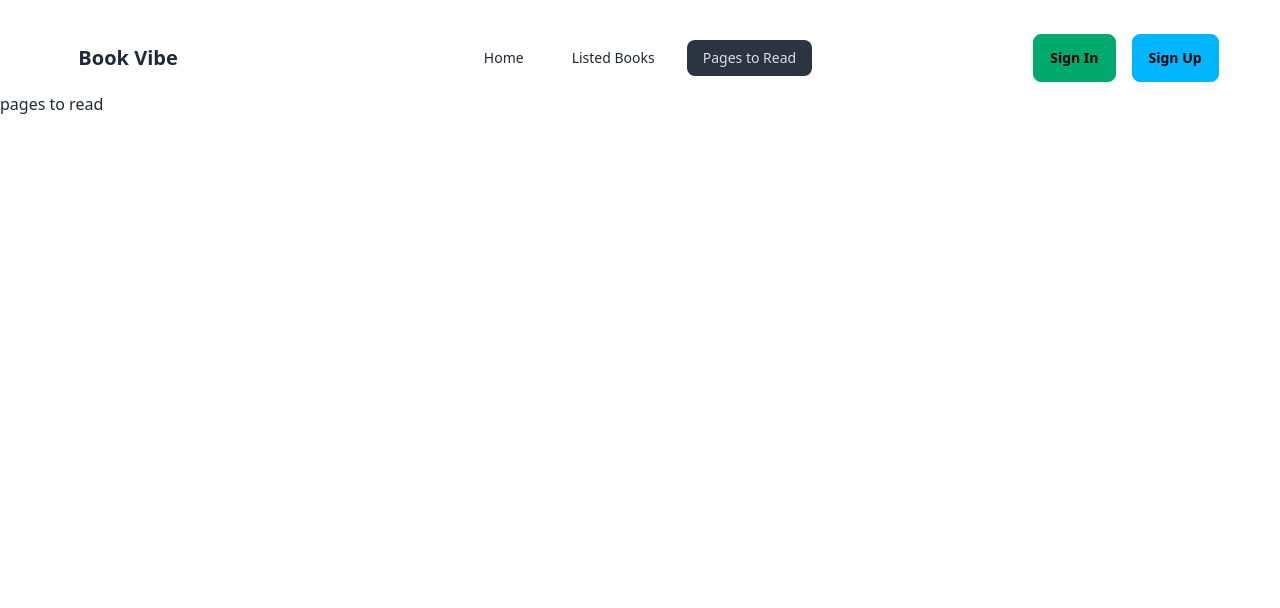
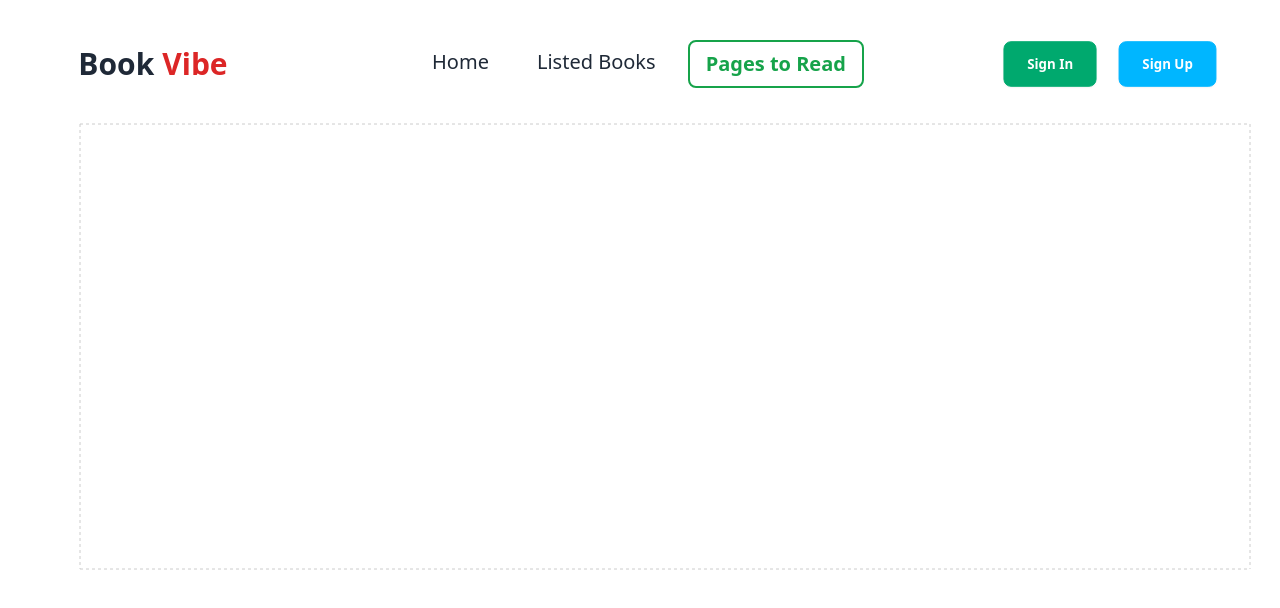
Before and after one commit to SoadAsHamimMahi/Book-Vive, a React (Vite) app: page /Pages in a window 1280 px wide. Shown: the top 608 px of the page. Built offline with nearby package versions, Linux system fonts and the light colour scheme.

Commit message:
Pages to Read section added and tostify added also some bug fixed

```diff
--- a/package.json
+++ b/package.json
@@ -19,6 +19,7 @@
     "react-icons": "^5.0.1",
     "react-router-dom": "^6.22.3",
     "react-toastify": "^10.0.5",
+    "recharts": "^2.12.3",
     "sort-by": "^1.2.0"
   },
   "devDependencies": {
--- a/public/Books.json
+++ b/public/Books.json
@@ -109,7 +109,7 @@
         "author": "J.R.R. Tolkien",
         "image": "https://m.media-amazon.com/images/I/51Jh5DZzPFL._SY445_SX342_.jpg",
         "review": "An epic high-fantasy trilogy following the quest to destroy the One Ring and defeat the Dark Lord Sauron.",
-        "totalPages": 1178,
+        "totalPages": 478,
         "rating": 4.8,
         "category": "Fantasy",
         "tags": ["Epic Fantasy", "Adventure"],
--- a/src/components/BookDetails/BookDetails.jsx
+++ b/src/components/BookDetails/BookDetails.jsx
@@ -1,6 +1,6 @@
 import React, { useState } from 'react';
 import { useLoaderData, useParams } from 'react-router-dom';
-import { ToastContainer } from 'react-toastify';
+import { ToastContainer, toast } from 'react-toastify';
 import 'react-toastify/dist/ReactToastify.css';
 import { saveDataToLocalStorage } from '../../utils';
 
@@ -10,6 +10,7 @@ const BookDetails = () => {
     const idInt = parseInt(bookId);
     const book = books.find(book => book.bookId === idInt);
     const [isBookAdded, setIsBookAdded] = useState(false);
+    const [isWishlisted, setIsWishlisted] = useState(false);
 
     const handleRead = () => {
         saveDataToLocalStorage(book, "readBooks");
@@ -17,14 +18,22 @@ const BookDetails = () => {
     }
 
     const handleWishlist = () => {
-        saveDataToLocalStorage(book, "wishlistBooks");
+        const readBooks = JSON.parse(localStorage.getItem("readBooks")) || [];
+        const haveReadBook = readBooks.find((item) => item.bookId === book.bookId);
+
+        if (haveReadBook) {
+           toast.error('You have already read this book');
+        } else {
+            saveDataToLocalStorage(book, "wishlistBooks");
+            setIsWishlisted(true);
+        }
     }
 
     return (
-        <div className="w-11/12 mx-auto my-16">
+        <div className="w-10/12 lg:w-11/12 mx-auto my-8 lg:my-16">
             <div className="flex flex-col lg:flex-row gap-4 lg:gap-12">
-                <div className='bg-base-200 lg:w-1/2 rounded-3xl flex justify-center items-center'>
-                    <img src={book.image} className=" p-4 lg:p-20 rounded-lg" alt="Book Cover" />
+                <div className='bg-base-200 w-11/12 lg:w-1/2 rounded-3xl flex justify-center items-center'>
+                    <img src={book.image} className="p-4 lg:p-20 rounded-lg" alt="Book Cover" />
                 </div>
                 <div className='lg:w-1/2 '>
                     <div>
--- a/src/components/Books/Books.jsx
+++ b/src/components/Books/Books.jsx
@@ -14,7 +14,7 @@ const Books = () => {
     return (
         <div className='w-11/12 mx-auto my-10 lg:my-24'>
             <div>
-                <h1 className='text-5xl font-bold text-center mb-8'>Books {books.length}</h1>
+                <h1 className='text-5xl font-bold text-center mb-8'>Books: {books.length}</h1>
             </div>
             <div className='grid grid-cols-1 lg:grid-cols-3 gap-6'>
                 {books.map(book => <Book key={book.bookId} book={book} />)}
--- a/src/components/HomeBanner/HomeBanner.jsx
+++ b/src/components/HomeBanner/HomeBanner.jsx
@@ -1,15 +1,17 @@
 import React from 'react';
+import { Link } from 'react-router-dom';
+
 
 const HomeBanner = () => {
     return (
-        <div className='mx-auto w-11/12'>
+        <div className='mx-auto w-11/12 lg:mt-11'>
             <div className="hero bg-base-200 rounded-3xl">
                 <div className="hero-content flex-col lg:flex-row-reverse my-10 lg:my-20">
                     <img src="BannerImage.png" className="max-w-sm rounded-lg" />
                     <div className='text-center lg:text-left'>
-                        <h1 className="text-5xl font-bold lg:w-3/5">Books to freshen up your bookshelf</h1>
+                        <h1 className="text-3xl lg:text-5xl font-bold lg:w-3/5">Books to freshen up your bookshelf</h1>
 
-                        <button className="btn btn-primary mt-7">Get Started</button>
+                        <Link to='/Listed'> <button className="btn btn-success text-white mt-7">View The List</button></Link>
                     </div>
                 </div>
             </div>
--- a/src/components/Navbar/Navbar.jsx
+++ b/src/components/Navbar/Navbar.jsx
@@ -6,13 +6,33 @@ const Navbar = () => {
 
     const links = <>
 
-        <li><NavLink to = "/">Home</NavLink></li>
-        <li><NavLink to = "/Listed">Listed Books</NavLink></li>
-        <li><NavLink to = "/Pages">Pages to Read</NavLink></li>
+        <li><NavLink  className={({ isActive, isPending }) =>
+                      isActive
+                        ? "flex border-green-600 border-2 font-semibold text-green-600 bg-none text-xl"
+                        : isPending
+                        ? "pending"
+                        : "text-xl hover:text-red-600 hover:border-2 hover:border-red-600 hover:bg-white"
+                    }  to = "/">Home</NavLink></li>
+
+        <li><NavLink  className={({ isActive, isPending }) =>
+                      isActive
+                        ? "flex border-green-600 border-2 font-semibold text-green-600 bg-none text-xl"
+                        : isPending
+                        ? "pending"
+                        : "text-xl hover:text-red-600 hover:border-2 hover:border-red-600 hover:bg-white"
+                    } to = "/Listed">Listed Books</NavLink></li>
+
+        <li><NavLink  className={({ isActive, isPending }) =>
+                      isActive
+                        ? "flex border-green-600 border-2 font-semibold text-green-600 bg-none text-xl"
+                        : isPending
+                        ? "pending"
+                        : "text-xl hover:text-red-600 hover:border-2 hover:border-red-600 hover:bg-white"
+                    }  to = "/Pages">Pages to Read</NavLink></li>
     </>
 
     return (
-        <div className="navbar bg-base-100 w-11/12 mx-auto mt-6">
+        <div className="navbar bg-base-100 w-5/6 lg:w-11/12 mx-auto mt-6">
             <div className="navbar-start">
                 <div className="dropdown">
                     <div tabIndex={0} role="button" className="btn btn-ghost lg:hidden">
@@ -22,16 +42,16 @@ const Navbar = () => {
                         {links}
                     </ul>
                 </div>
-                <a className="btn btn-ghost text-xl">Book Vibe</a>
+                <a className="btn btn-ghost text-xl lg:text-3xl font-bold">Book <span className='text-red-600'>Vibe</span></a>
             </div>
             <div className="navbar-center hidden lg:flex">
                 <ul className="menu menu-horizontal px-1 gap-4">
                 {links}
                 </ul>
             </div>
-            <div className="navbar-end gap-4">
-                <a className="btn btn-success">Sign In</a>
-                <a className="btn btn-info">Sign Up</a>
+            <div className="navbar-end gap-4 items-center">
+                <a className="btn btn-success hidden lg:block py-4 px-6 text-white">Sign In</a>
+                <a className="btn btn-info hidden lg:block py-4 px-6 text-white">Sign Up</a>
             </div>
         </div>
     );
--- a/src/components/PagesToRead/PagesToRead.jsx
+++ b/src/components/PagesToRead/PagesToRead.jsx
@@ -1,11 +1,63 @@
-import React from 'react';
+import React, { useState, useEffect } from 'react';
+import {
+  ResponsiveContainer,
+  BarChart,
+  CartesianGrid,
+  XAxis,
+  YAxis,
+  Bar,
+  Cell,
+} from 'recharts';
 
 const PagesToRead = () => {
-    return (
-        <div>
-            <h1>pages to read</h1>
-        </div>
-    );
+  const [selectchart, setSelectchart] = useState([]);
+
+  useEffect(() => {
+    const getReadBooks = JSON.parse(localStorage.getItem("readBooks")) || [];
+    setSelectchart(getReadBooks);
+  }, []);
+
+  const colors = ['#0088FE', '#00C49F', '#FFBB28', '#FF8042', 'red', 'pink'];
+
+  const getPath = (x, y, width, height) => {
+    return `M${x},${y + height}C${x + width / 3},${y + height} ${x + width / 2},${y + height / 3}
+    ${x + width / 2}, ${y}
+    C${x + width / 2},${y + height / 3} ${x + (2 * width) / 3},${y + height} ${x + width}, ${y + height}
+    Z`;
+  };
+
+  const TriangleBar = (props) => {
+    const { fill, x, y, width, height } = props;
+
+    return <path d={getPath(x, y, width, height)} stroke="none" fill={fill} />;
+  };
+
+  return (
+    <div className='flex justify-center items-center'>
+      <ResponsiveContainer height={500}>
+        <BarChart
+          width={1500}
+          height={500}
+          data={selectchart}
+          margin={{
+            top: 20,
+            right: 30,
+            left: 20,
+            bottom: 5,
+          }}
+        >
+          <CartesianGrid strokeDasharray="3 3" />
+          <XAxis dataKey="bookName" />
+          <YAxis />
+          <Bar dataKey="totalPages" fill="#8884d8" shape={<TriangleBar />} label={{ position: 'top' }}>
+            {selectchart.map((entry, index) => (
+              <Cell key={index} fill={colors[index % colors.length]} />
+            ))}
+          </Bar>
+        </BarChart>
+      </ResponsiveContainer>
+    </div>
+  );
 };
 
 export default PagesToRead;
--- a/src/components/Read/Read.jsx
+++ b/src/components/Read/Read.jsx
@@ -1,26 +1,21 @@
-import { useEffect, useState } from "react";
+import React, { useEffect, useState } from "react";
 import List from "../List/List";
 
 const Read = () => {
-
-    const [selectedReadBook, setSelectedReadBook] = useState([]);
+    const [selectedReadBooks, setSelectedReadBooks] = useState([]);
 
     useEffect(() => {
-
-        const getReadBook = JSON.parse(localStorage.getItem("books")) || [];
-        setSelectedReadBook (getReadBook);
-
-
-    },[])
+        const getReadBooks = JSON.parse(localStorage.getItem("readBooks")) || [];
+        setSelectedReadBooks(getReadBooks);
+    }, []);
 
     return (
         <div>
             <div>
-            {
-                selectedReadBook.map (data => <List key={data.bookId} data={data}></List>)
-            }
+                {selectedReadBooks.map((data) => (
+                    <List key={data.bookId} data={data} />
+                ))}
             </div>
-
         </div>
     );
 };
--- a/src/utils/index.js
+++ b/src/utils/index.js
@@ -1,11 +1,15 @@
+import { toast } from "react-toastify";
+
+
+
 export const saveDataToLocalStorage = (book, key) => {
     const savedBook = JSON.parse(localStorage.getItem(key)) || [];
     const haveBook = savedBook.find((item) => item.bookId === book.bookId);
     if (haveBook) {
-        alert('Data already exists');
+        toast.warn('Data already exists');
     } else {
         savedBook.push(book);
         localStorage.setItem(key, JSON.stringify(savedBook));
-        alert('Book added successfully');
+        toast('🦄 Book added successfully!');
     }
 }
```
Also changed, not shown: src/components/List/List.jsx (+10 -6 lines), 1 other file (tests, documents, lock files or other folders).
